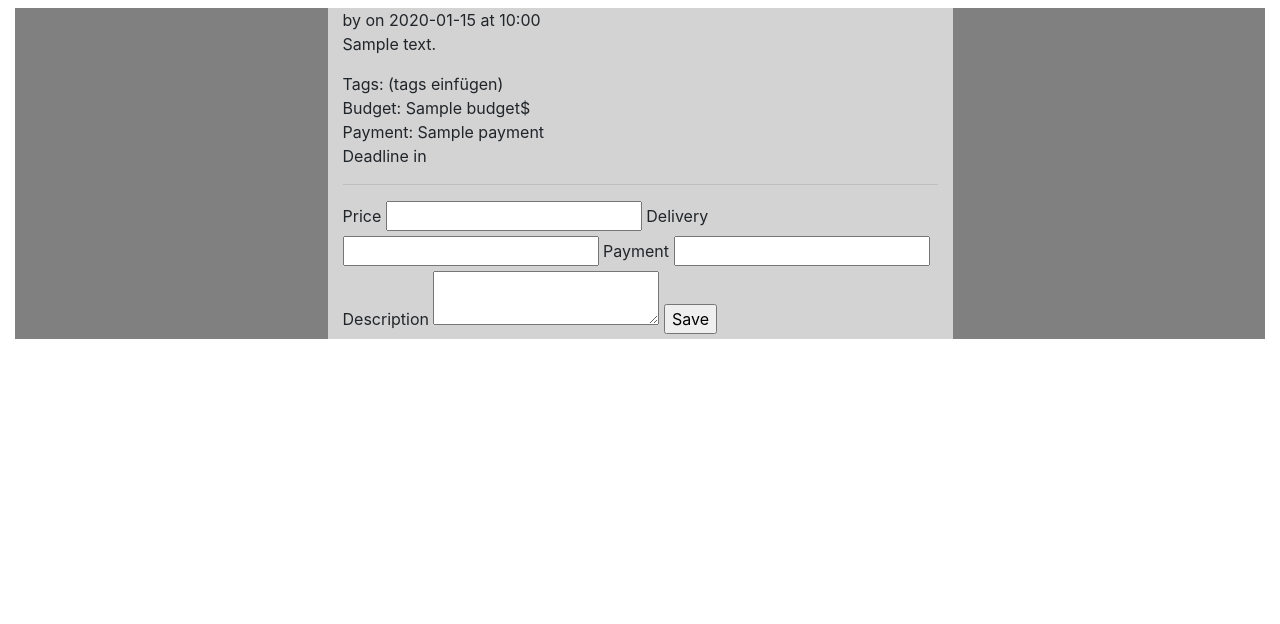
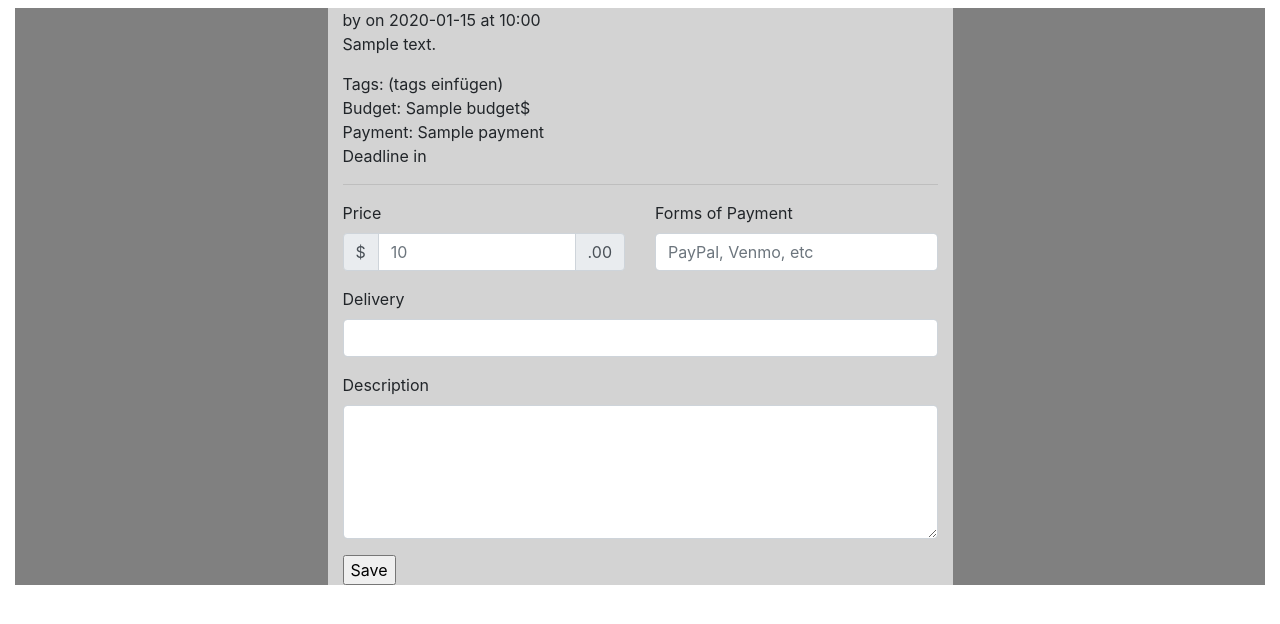
Before and after one commit to Guacamole-Devs/glowing-guacamole, a Flask app: template guacamole/templates/marketplace/bid.html in a window 1280 px wide. Shown: the part 120-744 px from the top of the page. Run offline with Flask 2, Linux system fonts and the light colour scheme; the template is opened without the code that fills it: most values are stand-ins (such as "Sample title", 1, 10 or a date in 2020); some libraries are stand-ins or nearby versions.

Commit message:
Added Create and Bid Forms

```diff
--- a/guacamole/templates/marketplace/bid.html
+++ b/guacamole/templates/marketplace/bid.html
@@ -33,17 +33,34 @@
     <hr>
     <div>
         <form method="post">
-            <label for="Price">Price</label>
-            <input name="price" id="price" type="number"  value="{{ request.form['price'] }}" min=0 max="{{ post.val()['budget'] }}" required>
+            <div class="row">
+                <div class="col">
+                  <label for="budget">Price</label>
+                  <div class="input-group mb-3">
+                    <div class="input-group-prepend">
+                      <span class="input-group-text">$</span>
+                    </div>
+                    <input type="number" class="form-control" name="budget" id="budget" value="{{ request.form['budget'] }}" placeholder="10" required>
+                    <div class="input-group-append">
+                      <span class="input-group-text">.00</span>
+                    </div>
+                    </div>
+                </div>
+                <div class="col">
+                  <label for="payment">Forms of Payment</label>
+                  <input type="text" class="form-control" name="payment" id="payment" data-role="tagsinput" value="{{ request.form['payment'] }}" placeholder="PayPal, Venmo, etc" required>
+                </div>
+            </div>
 
-            <label for="delivery">Delivery</label>
-            <input name="delivery" id="datepicker" value="{{ request.form['delivery'] }}" required readonly>
+            <div class="form-group">
+                <label for="delivery">Delivery</label>
+                <input class="form-control" name="delivery" id="delivery" value="{{ request.form['delivery'] }}" required>
+              </div>
 
-            <label for="payment">Payment</label>
-            <input name="payment" id="payment" value="{{ request.form['payment'] }}" required>
-
-            <label for="body">Description</label>
-            <textarea name="body" id="body" required>{{ request.form['body'] }} </textarea>
+            <div class="form-group">
+                <label for="body">Description</label>
+                <textarea class="form-control" rows="5" id="body" placeholder="Describe what you need" required> {{ request.form['body'] }} </textarea>
+            </div>
             <input type="submit" value="Save">
         </form>
     </div>
```
Also changed, not shown: guacamole/templates/marketplace/create.html (+3 -21 lines).
